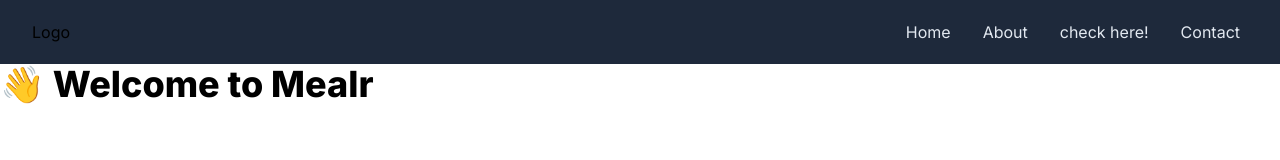
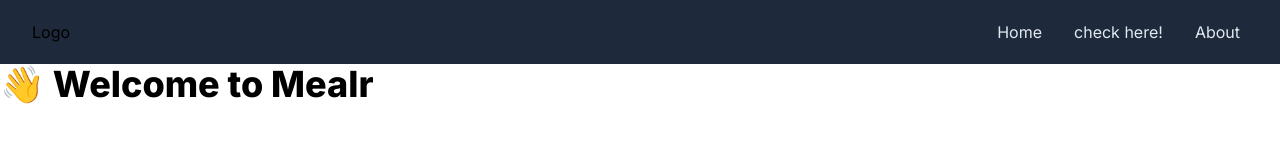
Before and after one commit to bgv2/mealr, a Next.js app in the folder meal-prep/: page / in a window 1280 px wide. Shown: the top 160 px of the page. Built offline with nearby package versions, Linux system fonts and the light colour scheme.

Commit message:
changed navbar

```diff
--- a/meal-prep/components/Nav.jsx
+++ b/meal-prep/components/Nav.jsx
@@ -17,13 +17,10 @@ const Nav = () => {
                                 Home
                             </a>
                             <a href="/" className="text-slate-200 hover:bg-slate-200 hover:text-slate-800 rounded-lg p-2">
-                                About
-                            </a>
-                            <a href="/" className="text-slate-200 hover:bg-slate-200 hover:text-slate-800 rounded-lg p-2">
                                 check here!
                             </a>
                             <a href="/" className="text-slate-200 hover:bg-slate-200 hover:text-slate-800 rounded-lg p-2">
-                                Contact
+                                About
                             </a>
                         </div>
                     </div>
```
